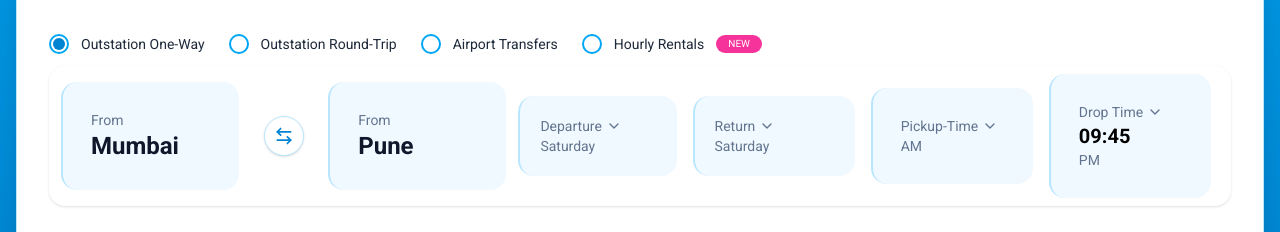
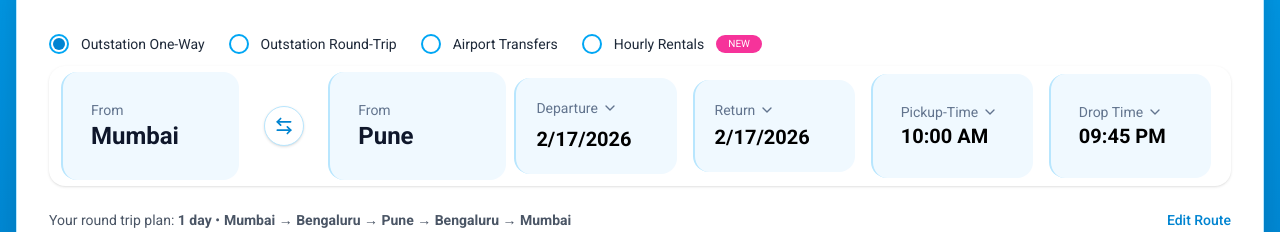
Before and after one commit to GuruduttX/VrindavanMathuraTaxiServices, a Next.js app: page / in a window 1280 px wide. Shown: the part 251-483 px from the top of the page. Built offline with nearby package versions, Linux system fonts and the light colour scheme.

Commit message:
New Changes Have Done

```diff
--- a/src/components/Home/HeroComponents/CityDropDown.tsx
+++ b/src/components/Home/HeroComponents/CityDropDown.tsx
@@ -76,7 +76,7 @@ const CityDropdown = ({
       </div>
 
       {/* List */}
-      <div className="max-h-72 overflow-y-auto p-2">
+      <div className="max-h-72 overflow-y-auto p-2 no-scrollbar">
         {query === "" && (
           <>
             <p className="px-3 py-1 text-xs font-semibold text-gray-400 uppercase">
--- a/src/components/Home/HeroComponents/HeroSearchSection.tsx
+++ b/src/components/Home/HeroComponents/HeroSearchSection.tsx
@@ -29,7 +29,7 @@ export default function HeroSearchSection({ filter, onChange }: any) {
 
                 {tripTypes.map((type) => (
 
-                    <label className="flex items-center gap-3 cursor-pointer">
+                    <label className="flex items-center gap-3 cursor-pointer" key={type.id}>
                         <input
                             type="radio"
                             name="tripType"
--- a/src/components/Home/HeroComponents/OneWayTripFilter.tsx
+++ b/src/components/Home/HeroComponents/OneWayTripFilter.tsx
@@ -5,17 +5,16 @@ import DateRangePicker from './DateRangePicker';
 import { DateRange } from "react-day-picker"
 import TimePicker from '@/utils/TimePicker';
 
-const OneWayTripFilter = ({filter , onChange} : any ) => {
+const OneWayTripFilter = ({ filter, onChange }: any) => {
 
   const [isFromOpen, setIsFromOpen] = useState(false)
   const [isToOpen, setIsToOpen] = useState(false)
   const [returnOpen, setReturnOpen] = useState(false)
-  const [returnRange, setReturnRange] = useState<DateRange | undefined>()
+  const [departureOpen, setDepartureOpen] = useState(false);
   const [pickupOpen, setPickupOpen] = useState(false);
   const pickupRef = useRef<HTMLDivElement>(null)
-
-
   const returnRef = useRef<HTMLDivElement>(null);
+  const departureRef = useRef<HTMLDivElement>(null);
 
 
   const handleSwap = () => {
@@ -48,7 +47,7 @@ const OneWayTripFilter = ({filter , onChange} : any ) => {
             open={isFromOpen}
             onClose={() => setIsFromOpen(false)}
             onSelect={onChange}
-            filter = "from"
+            filter="from"
           />
 
         </div>
@@ -77,23 +76,41 @@ const OneWayTripFilter = ({filter , onChange} : any ) => {
             open={isToOpen}
             onClose={() => setIsToOpen(false)}
             onSelect={onChange}
-            filter = "to"
+            filter="to"
           />
         </div>
 
         {/* DEPARTURE */}
-        <div className="col-span-2 p-5 bg-sky-50 rounded-2xl border-l-2 border-sky-200 ml-3 m-2">
-          <div className="flex items-center gap-1 text-sm text-slate-500">
-            Departure <ChevronDown className="w-4 h-4" />
+        <div className="col-span-2 relative cursor-pointer">
+
+          {/* CLICK WRAPPER (invisible) */}
+          <div
+            ref={departureRef}
+            onClick={() => setDepartureOpen(true)}
+          >
+            <div className="p-5 bg-sky-50 rounded-2xl  border-l-2 border-sky-200 m-2">
+              <div className="flex items-center gap-1 text-sm text-slate-500">
+                Departure <ChevronDown className="w-4 h-4" />
+              </div>
+              <h2 className="text-3xl font-bold">
+                <span className="text-xl font-bold">{filter.departure}</span>
+              </h2>
+
+            </div>
           </div>
-          <h2 className="text-2xl font-bold">
-             <span className="text-base font-medium">{filter.departure}</span>
-          </h2>
-          <p className="text-sm text-slate-500">Saturday</p>
+
+          {/* DATE RANGE PICKER */}
+          <DateRangePicker
+            open={departureOpen}
+            onChange={onChange}
+            onClose={() => setDepartureOpen(false)}
+            triggerRef={returnRef}
+            type="departure"
+          />
         </div>
 
         {/* RETURN */}
-        <div className="col-span-2 relative">
+        <div className="col-span-2 relative cursor-pointer">
 
           {/* CLICK WRAPPER (invisible) */}
           <div
@@ -105,26 +122,20 @@ const OneWayTripFilter = ({filter , onChange} : any ) => {
                 Return <ChevronDown className="w-4 h-4" />
               </div>
               <h2 className="text-2xl font-bold">
-                <span className="text-base font-medium">{filter.return}</span>
+                <span className="text-xl font-bold">{filter.return}</span>
               </h2>
-              <p className="text-sm text-slate-500">Saturday</p>
+
             </div>
           </div>
 
           {/* DATE RANGE PICKER */}
           <DateRangePicker
             open={returnOpen}
-            value={returnRange}
-            onChange={(range) => {
-              onChange("return", range?.from)
-              if (range?.from && range?.to) {
-                setReturnOpen(false)
-              }
-            }}
+            onChange={onChange}
             onClose={() => setReturnOpen(false)}
             triggerRef={returnRef}
+            type="return"
           />
-
         </div>
 
 
@@ -139,14 +150,14 @@ const OneWayTripFilter = ({filter , onChange} : any ) => {
                 Pickup-Time <ChevronDown className="w-4 h-4" />
               </div>
               <h2 className="text-xl font-bold">{filter.pickup}</h2>
-              <p className="text-sm text-slate-500">AM</p>
+
             </div>
           </div>
 
           <TimePicker
             open={pickupOpen}
             triggerRef={pickupRef}
-            onApply={(time) => onChange("pickup",time)}
+            onApply={(time) => onChange("pickup", time)}
             onClose={() => setPickupOpen(false)}
           />
         </div>
@@ -157,8 +168,8 @@ const OneWayTripFilter = ({filter , onChange} : any ) => {
           <div className="flex items-center gap-1 text-sm text-slate-500">
             Drop Time <ChevronDown className="w-4 h-4" />
           </div>
-          <h2 className="text-xl font-bold">09:45</h2>
-          <p className="text-sm text-slate-500">PM</p>
+          <h2 className="text-xl font-bold">09:45 PM</h2>
+
         </div>
 
       </div>
--- a/src/components/Home/HeroComponents/RoundWayTripFilter.tsx
+++ b/src/components/Home/HeroComponents/RoundWayTripFilter.tsx
@@ -5,21 +5,23 @@ import DateRangePicker from './DateRangePicker';
 import { DateRange } from "react-day-picker"
 import TimePicker from '@/utils/TimePicker';
 
-const RoundWayTripFilter = ({filter , onChange} : any ) => {
+const RoundWayTripFilter = ({ filter, onChange }: any) => {
 
   const [isFromOpen, setIsFromOpen] = useState(false)
   const [isToOpen, setIsToOpen] = useState(false)
   const [returnOpen, setReturnOpen] = useState(false)
-  const [returnRange, setReturnRange] = useState<DateRange | undefined>()
+  const [departureOpen, setDepartureOpen] = useState(false);
   const [pickupOpen, setPickupOpen] = useState(false);
   const pickupRef = useRef<HTMLDivElement>(null)
   const returnRef = useRef<HTMLDivElement>(null);
+  const departureRef = useRef<HTMLDivElement>(null);
 
 
   const handleSwap = () => {
     const temp = filter.from;
     onChange("from", filter.to);
     onChange("to", temp);
+
   }
 
 
@@ -45,7 +47,7 @@ const RoundWayTripFilter = ({filter , onChange} : any ) => {
             open={isFromOpen}
             onClose={() => setIsFromOpen(false)}
             onSelect={onChange}
-            filter = "from"
+            filter="from"
           />
 
         </div>
@@ -74,23 +76,41 @@ const RoundWayTripFilter = ({filter , onChange} : any ) => {
             open={isToOpen}
             onClose={() => setIsToOpen(false)}
             onSelect={onChange}
-            filter = "to"
+            filter="to"
           />
         </div>
 
         {/* DEPARTURE */}
-        <div className="col-span-2 p-5 bg-sky-50 rounded-2xl border-l-2 border-sky-200 ml-3 m-2">
-          <div className="flex items-center gap-1 text-sm text-slate-500">
-            Departure <ChevronDown className="w-4 h-4" />
+        <div className="col-span-2 relative cursor-pointer">
+
+          {/* CLICK WRAPPER (invisible) */}
+          <div
+            ref={departureRef}
+            onClick={() => setDepartureOpen(true)}
+          >
+            <div className="p-5 bg-sky-50 rounded-2xl  border-l-2 border-sky-200 m-2">
+              <div className="flex items-center gap-1 text-sm text-slate-500">
+                Departure <ChevronDown className="w-4 h-4" />
+              </div>
+              <h2 className="text-3xl font-bold">
+                <span className="text-xl font-bold">{filter.departure}</span>
+              </h2>
+
+            </div>
           </div>
-          <h2 className="text-2xl font-bold">
-             <span className="text-base font-medium">{filter.departure}</span>
-          </h2>
-          <p className="text-sm text-slate-500">Saturday</p>
+
+          {/* DATE RANGE PICKER */}
+          <DateRangePicker
+            open={departureOpen}
+            onChange={onChange}
+            onClose={() => setDepartureOpen(false)}
+            triggerRef={returnRef}
+            type="departure"
+          />
         </div>
 
         {/* RETURN */}
-        <div className="col-span-2 relative">
+        <div className="col-span-2 relative cursor-pointer">
 
           {/* CLICK WRAPPER (invisible) */}
           <div
@@ -102,26 +122,20 @@ const RoundWayTripFilter = ({filter , onChange} : any ) => {
                 Return <ChevronDown className="w-4 h-4" />
               </div>
               <h2 className="text-2xl font-bold">
-                <span className="text-base font-medium">{filter.return}</span>
+                <span className="text-xl font-bold">{filter.return}</span>
               </h2>
-              <p className="text-sm text-slate-500">Saturday</p>
+
             </div>
           </div>
 
           {/* DATE RANGE PICKER */}
           <DateRangePicker
             open={returnOpen}
-            value={returnRange}
-            onChange={(range) => {
-              onChange("return", range?.from)
-              if (range?.from && range?.to) {
-                setReturnOpen(false)
-              }
-            }}
+            onChange={onChange}
             onClose={() => setReturnOpen(false)}
             triggerRef={returnRef}
+            type="return"
           />
-
         </div>
 
 
@@ -136,14 +150,14 @@ const RoundWayTripFilter = ({filter , onChange} : any ) => {
                 Pickup-Time <ChevronDown className="w-4 h-4" />
               </div>
               <h2 className="text-xl font-bold">{filter.pickup}</h2>
-              <p className="text-sm text-slate-500">AM</p>
+
             </div>
           </div>
 
           <TimePicker
             open={pickupOpen}
             triggerRef={pickupRef}
-            onApply={(time) => onChange("pickup",time)}
+            onApply={(time) => onChange("pickup", time)}
             onClose={() => setPickupOpen(false)}
           />
         </div>
@@ -154,8 +168,8 @@ const RoundWayTripFilter = ({filter , onChange} : any ) => {
           <div className="flex items-center gap-1 text-sm text-slate-500">
             Drop Time <ChevronDown className="w-4 h-4" />
           </div>
-          <h2 className="text-xl font-bold">09:45</h2>
-          <p className="text-sm text-slate-500">PM</p>
+          <h2 className="text-xl font-bold">09:45 PM</h2>
+
         </div>
 
       </div>
--- a/src/components/Home/HomeHero.tsx
+++ b/src/components/Home/HomeHero.tsx
@@ -14,16 +14,16 @@ export default function HomeHero() {
     const [search, setSearch] = useState({
         from: "Mumbai",
         to: "Pune",
-        departure: "",
-        return: "",
-        pickup: "",
+        departure: new Date(Date.now()).toLocaleDateString(),
+        return: new Date(Date.now()).toLocaleDateString(),
+        pickup: "10:00 AM",
         drop: "",
         type: ""
     });
 
-    const updateSearch = (field : string , value : string) => {
+    const updateSearch = (field: string, value: string) => {
         setSearch((prev) => {
-            return {...prev , [field] : value}
+            return { ...prev, [field]: value }
         })
     }
 
@@ -40,7 +40,7 @@ export default function HomeHero() {
 
                 <HeroCTA />
 
-                <HeroSearchSection filter = {search} onChange = {updateSearch}/>
+                <HeroSearchSection filter={search} onChange={updateSearch} />
 
 
                 <div className="absolute bottom-10 left-12 md:left-130 lg:left-130 flex justify-center mt-8" onClick={handleSearch}>
```
Also changed, not shown: src/components/Home/HeroComponents/DateRangePicker.tsx (+27 -14 lines).
